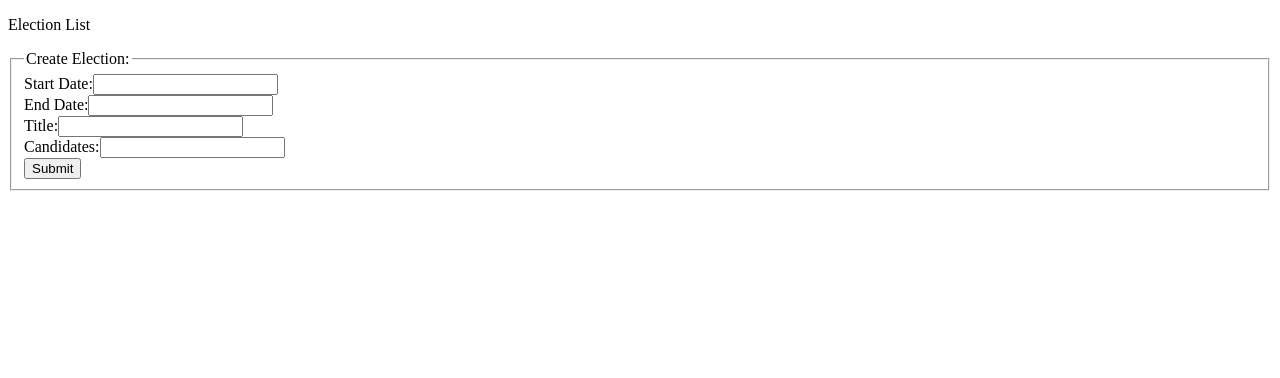
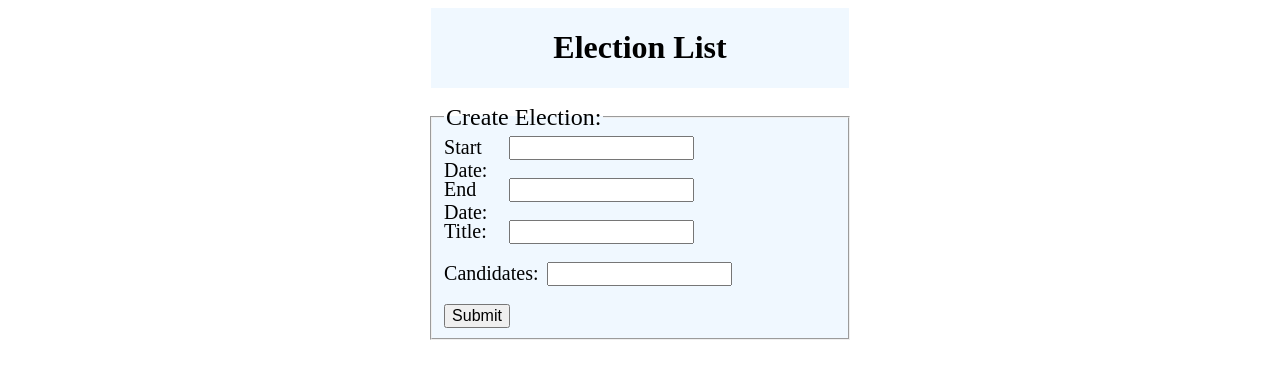
Before and after one commit to RostykStakhiv/chainlec, a React (Create React App) app in the folder client/: page / in a window 1280 px wide. Shown: the top 378 px of the page. Built offline with nearby package versions, Linux system fonts and the light colour scheme; no server answers.

Commit message:
ui-fixes: improved ui view

```diff
--- a/client/src/View/CreateVoteView.js
+++ b/client/src/View/CreateVoteView.js
@@ -119,11 +119,11 @@ class CreateVoteView extends Component {
 
   render() {
     return (
-      <form onSubmit={this.handleSubmit}>
-        <fieldset>
-          <legend>Create Election:</legend>
+      <form onSubmit={this.handleSubmit} style={{paddingTop: "1rem", display: "flex", justifyContent: "center"}}>
+        <fieldset style={{width: "31%", backgroundColor: "#f0f8ff"}}>
+          <legend style={{fontSize: "24px"}}>Create Election:</legend>
           {this.getRows()}
-          <input type="submit" value="Submit" />
+          <button type="submit" value="Submit" style={{fontSize: "16px"}} children={"Submit"} />
         </fieldset>
       </form>
     );
--- a/client/src/View/CreateVoteView/Row.js
+++ b/client/src/View/CreateVoteView/Row.js
@@ -3,12 +3,13 @@ import React, { Component } from 'react';
 export default class Row extends Component {
   render() {
     return (
-      <label>
+      <label style={{height: "24px", width: "250px", fontSize: "20px", display: "flex", justifyContent: "space-between"}}>
         {this.props.label}:
         <input
           type="text"
           name={this.props.name}
           onChange={this.props.onChange}
+          style={{marginLeft: "0.5rem"}}
         />
       </label>
     );
--- a/client/src/View/VoteView.js
+++ b/client/src/View/VoteView.js
@@ -2,6 +2,10 @@ import React, { Component } from 'react';
 import ActiveElectionDetails from './VoteView/ActiveElectionDetails'
 import FutureElectionDetails from './VoteView/FutureElectionDetails'
 import CompletedElectionDetails from './VoteView/CompletedElectionDetails'
+
+const STYLES = {
+    display: "flex", justifyContent: "center", flexDirection: "column", alignItems: "center"
+}
 
 class VoteView extends Component {
   parseDate(epochTime) {
@@ -71,10 +75,12 @@ class VoteView extends Component {
 
   render() {
     return (
-      <div className="VoteView">
-        <p>Election List</p>
-        {this.getElectionDetails()}
-      </div>
+        <div style={STYLES}>
+            <div style={{width: "33%", backgroundColor: "#f0f8ff", ...STYLES}}>
+                <h1>Election List</h1>
+                {this.getElectionDetails()}
+            </div>
+        </div>
   );
 }
 }
--- a/client/src/View/VoteView/ActiveElectionDetails.js
+++ b/client/src/View/VoteView/ActiveElectionDetails.js
@@ -48,7 +48,7 @@ class ActiveElectionDetails extends Component {
 
     return (
       <tr>
-        <td>
+        <td align={"center"} colSpan={"3"}>
           <Button
             label="Vote"
             onClick={() => this.onVote()}
@@ -79,7 +79,7 @@ class ActiveElectionDetails extends Component {
 
   render() {
     return (
-      <table className="ElectionDetails">
+      <table className="ElectionDetails" align="center">
         <thead>
           <ElectionHeader
             title={this.props.title}
--- a/client/src/View/VoteView/FutureElectionDetails.js
+++ b/client/src/View/VoteView/FutureElectionDetails.js
@@ -25,7 +25,7 @@ class FutureElectionDetails extends Component {
 
     return (
       <tr>
-        <td>
+        <td colSpan={"2"}>
           {ElectionsHasntStartedMsg}
         </td>
         <td/>
```
